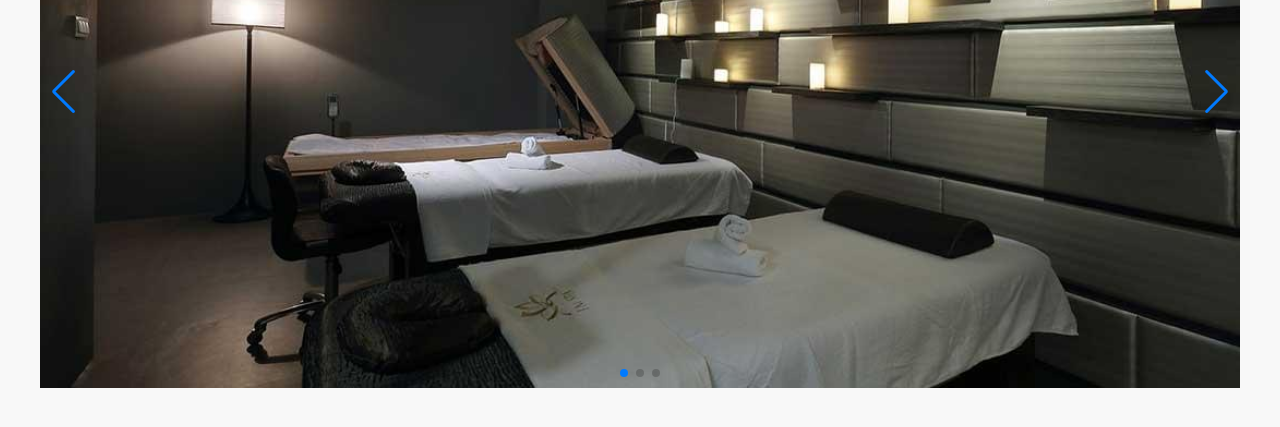
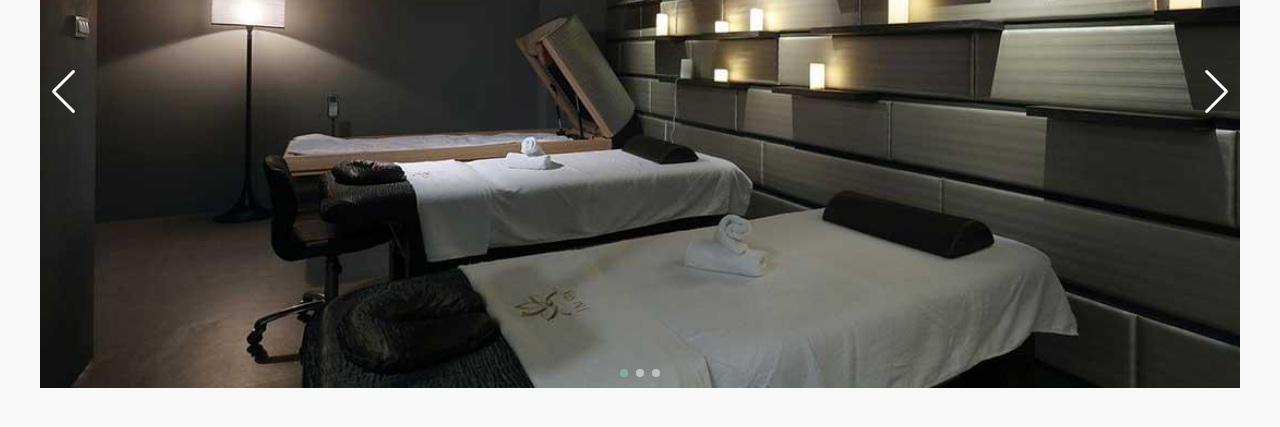
Before and after one commit to HugoAvila-Dev/CarolinaSpa, a website: page index.html in a window 1280 px wide. Shown: the part 595-1022 px from the top of the page. Drawn offline with nearby package versions, Linux system fonts and the light colour scheme; a web font is replaced by a local one.

Commit message:
css al slider

```diff
--- a/src/scss/ui/contenido/_slider.scss
+++ b/src/scss/ui/contenido/_slider.scss
@@ -14,4 +14,15 @@
     &__imagen {
         width: 100%;
     }
+    .swiper-button-next,
+    .swiper-button-prev {
+        color: v.$blanco;
+    }
+    .swiper-pagination-bullet {
+        background-color: v.$blanco;
+        opacity: .5;
+    }
+    .swiper-pagination-bullet-active {
+       background-color: v.$primario;
+    }
 }
```
Also changed, not shown: build/css/app.css, 1 other file.
